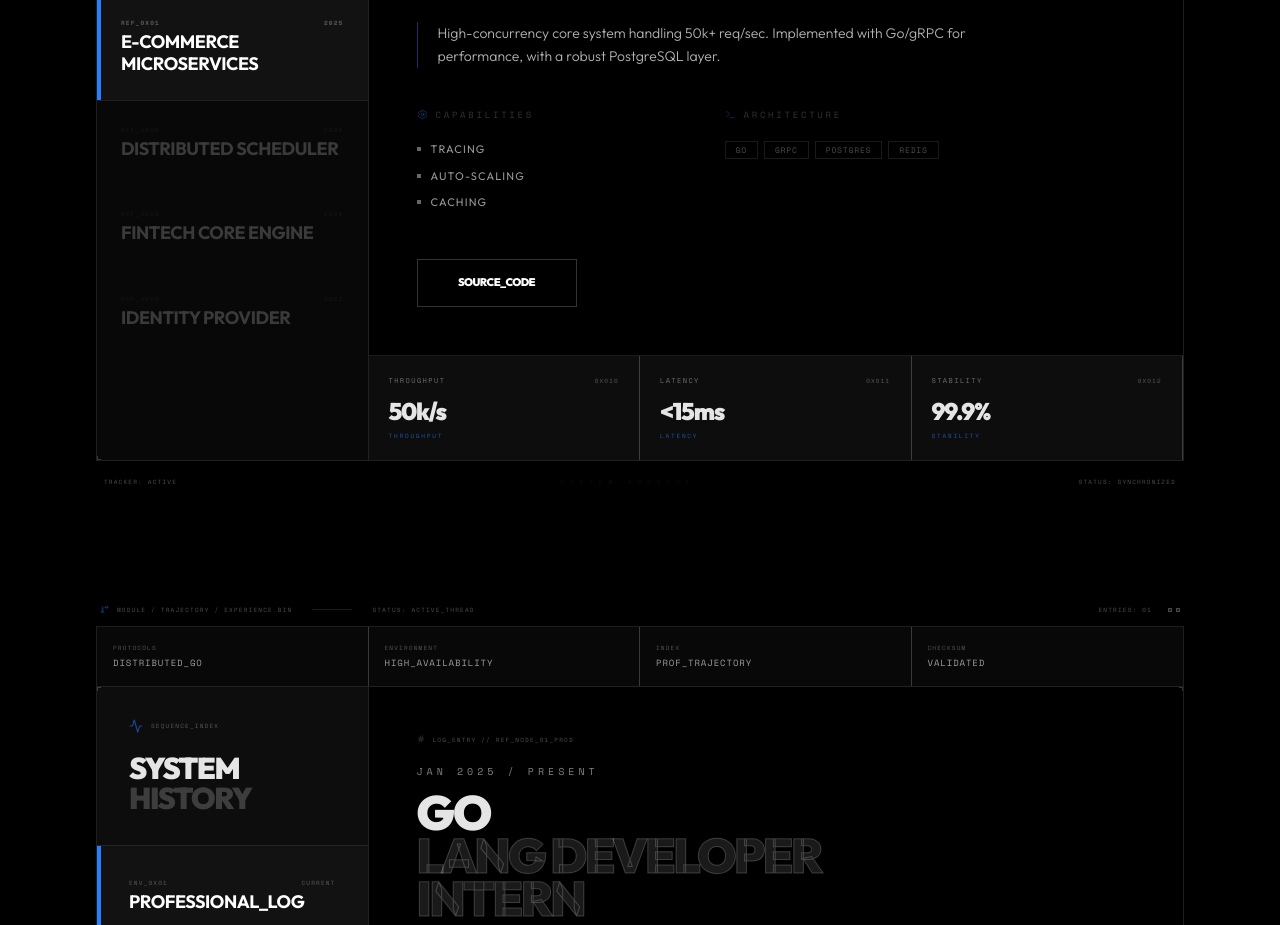
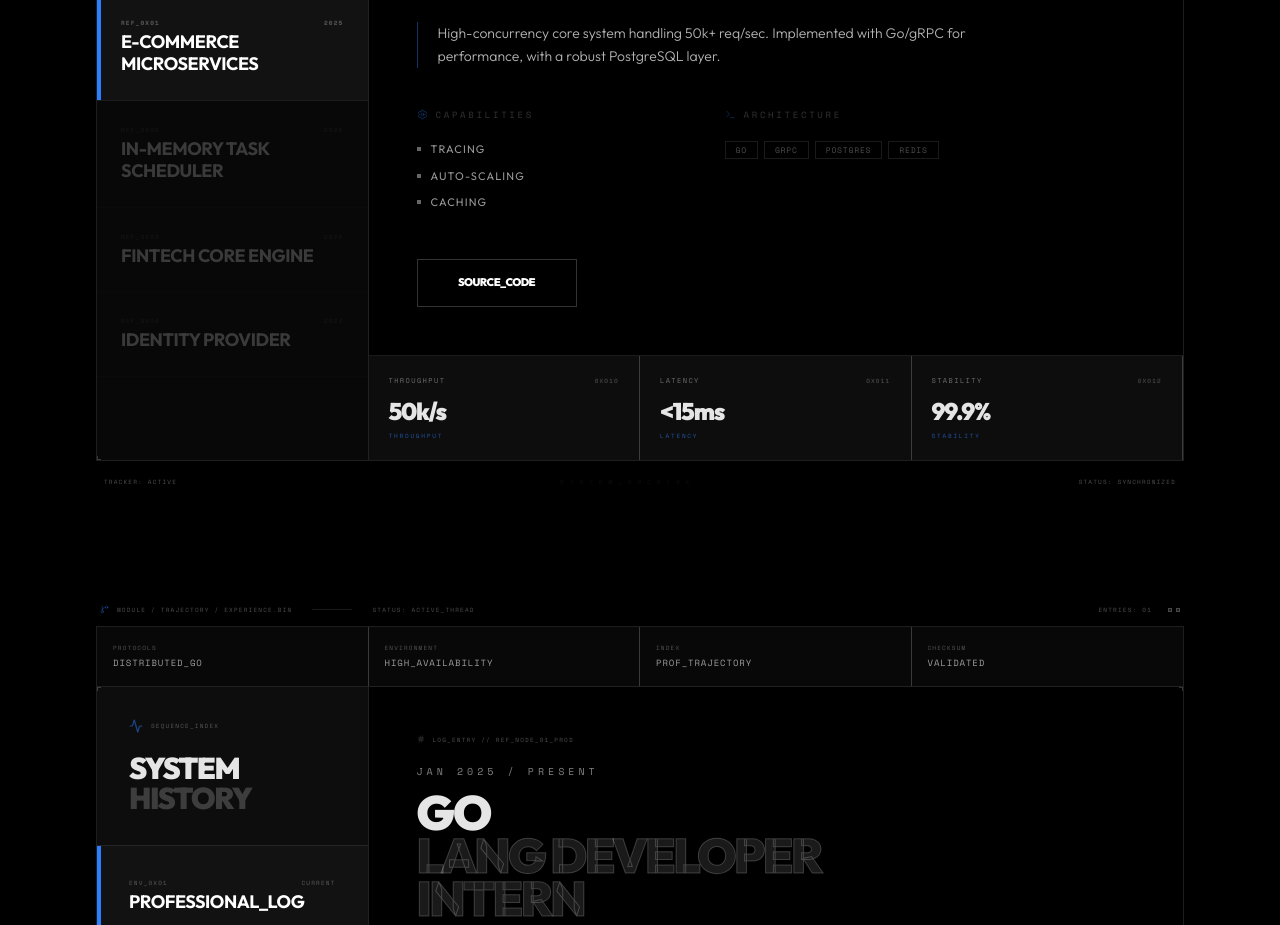
Before and after one commit to mohmdsaalim/Portfolio_saalim, a React (Vite) app: page / in a window 1280 px wide. Shown: the part 2420-3345 px from the top of the page. Built offline with nearby package versions, Linux system fonts and the light colour scheme; a web font is replaced by a local one.

Commit message:
added the project

```diff
--- a/src/components/Projects.jsx
+++ b/src/components/Projects.jsx
@@ -93,19 +93,28 @@ const projects = [
         sysId: "X81_CORE"
     },
 
-    {
-        id: "02",
-        title: "Distributed Scheduler",
-        category: "Infrastructure",
-        description: "Fault-tolerant orchestration engine for large-scale workloads. Built with K8s-native integration and Kafka event streaming.",
-        tech: ["Go", "Kafka", "K8s", "Docker"],
-        github: "#",
-        live: "#",
-        year: "2024",
-        metrics: [{ label: "Precision", value: "1ms" }, { label: "Payloads", value: "1.2M" }, { label: "Deploy", value: "Zero-DT" }],
-        features: ["Tolerance", "Streaming", "Leveling"],
-        sysId: "Y12_SCHED"
-    },
+   {
+  id: "02",
+  title: "In-Memory Task Scheduler",
+  category: "Backend Systems",
+  description: "Asynchronous task scheduling engine supporting delayed execution. Designed using Go concurrency primitives with channel-based orchestration.",
+  tech: ["Go", "Goroutines", "Channels", "REST API"],
+  github: "https://github.com/yourname/task-scheduler",
+  live: "Localhost / CLI",
+  year: "2025",
+  metrics: [
+    { label: "Latency", value: "<1ms enqueue" },
+    { label: "Tasks", value: "100K+" },
+    { label: "Concurrency", value: "Race-free" }
+  ],
+  features: [
+    "Delayed execution",
+    "Ordered scheduling",
+    "Async workers",
+    "Channel-based design"
+  ],
+  sysId: "TSCHED_GO_01"
+},
     {
         id: "03",
         title: "Fintech Core Engine",
```
